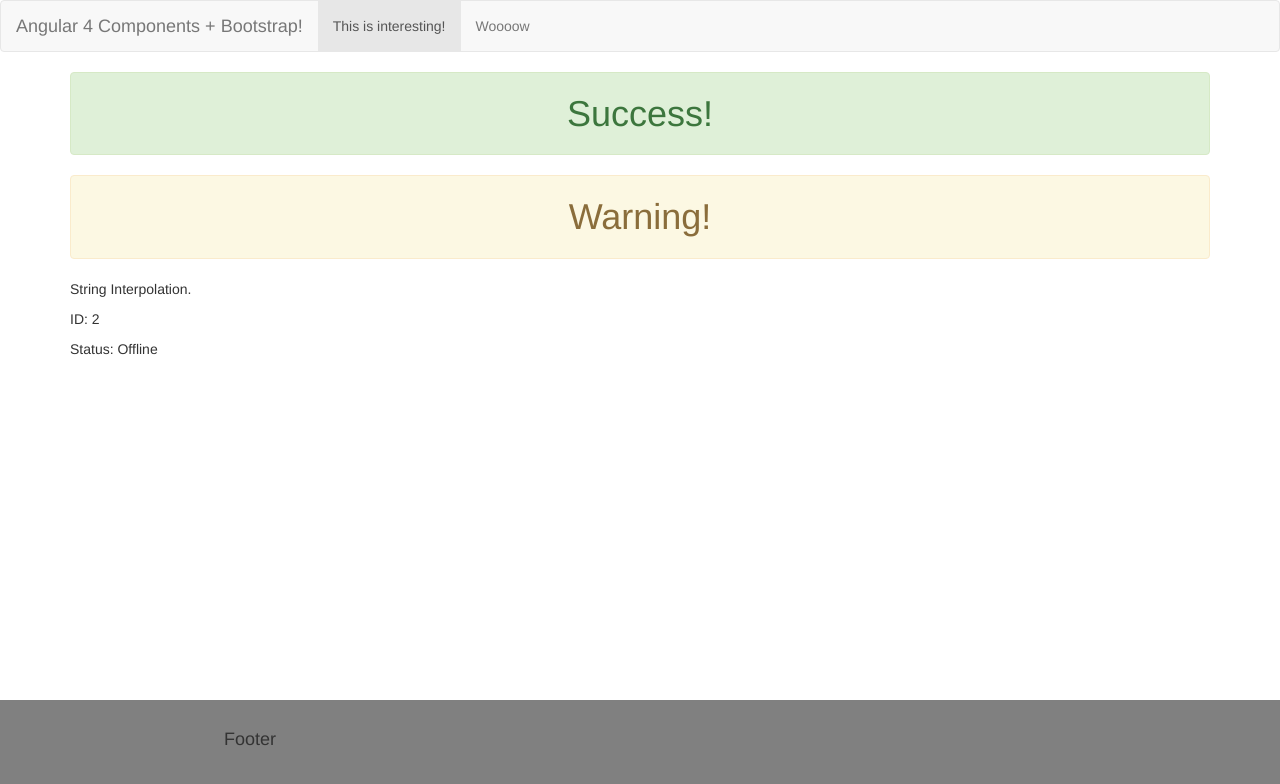
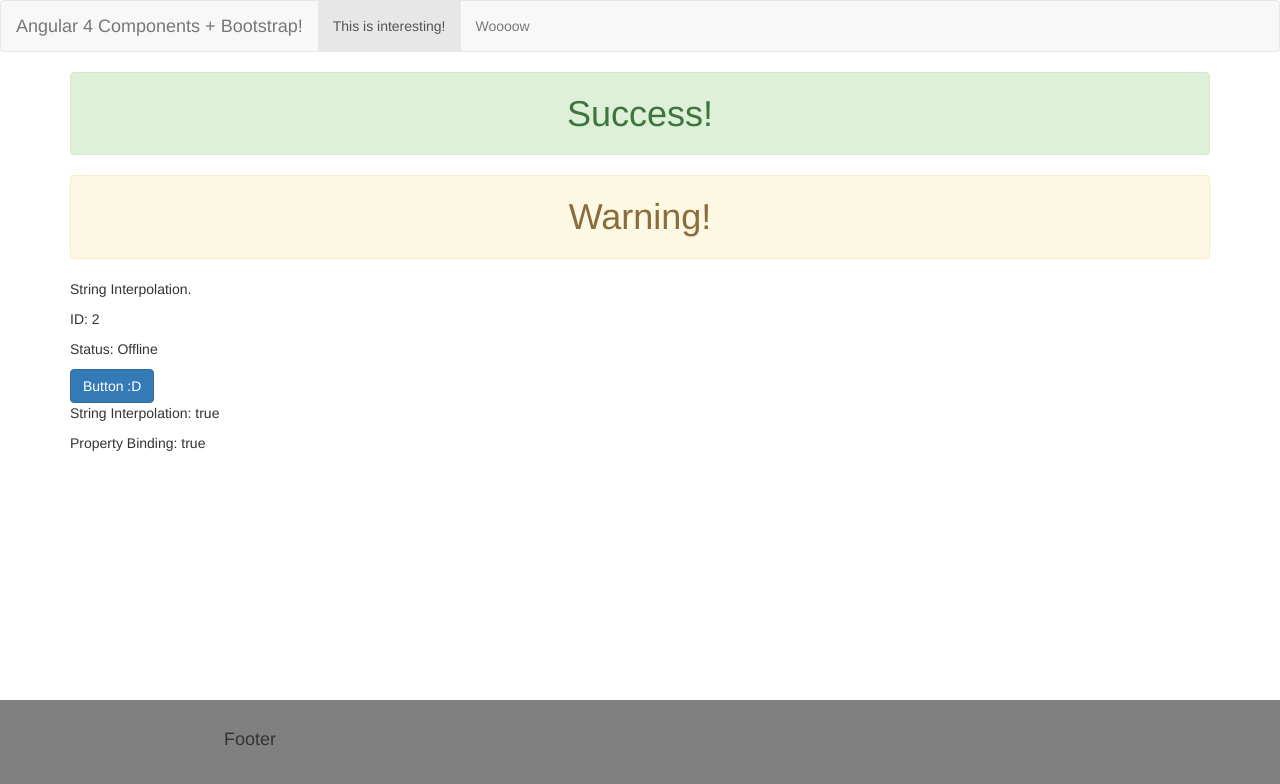
Before and after one commit to ArmandoHerra/Angular4, an Angular app in the folder myApp/: page / in a window 1280 px wide. Shown: the top 784 px of the page. Built offline with nearby package versions, Linux system fonts and the light colour scheme.

Commit message:
Added the property-binding component to better understand the use of property binding in Angular.

```diff
--- a/myApp/src/app/app.module.ts
+++ b/myApp/src/app/app.module.ts
@@ -10,6 +10,7 @@ import { FooterComponent } from './footer/footer.component';
 import { WarningComponent } from './warning/warning.component';
 import { SuccessComponent } from './success/success.component';
 import { StringInterpolationComponent } from './string-interpolation/string-interpolation.component';
+import { PropertyBindingComponent } from './property-binding/property-binding.component';
 
 @NgModule({
 	declarations: [
@@ -19,7 +20,8 @@ import { StringInterpolationComponent } from './string-interpolation/string-inte
 		FooterComponent,
         WarningComponent,
         SuccessComponent,
-        StringInterpolationComponent
+        StringInterpolationComponent,
+        PropertyBindingComponent
 	],
 	imports: [
 		BrowserModule,
--- a/myApp/src/app/body/body.component.html
+++ b/myApp/src/app/body/body.component.html
@@ -2,4 +2,5 @@
     <app-success></app-success>
     <app-warning></app-warning>
     <app-string-interpolation></app-string-interpolation>
+    <app-property-binding></app-property-binding>
 </div>
--- /dev/null
+++ b/myApp/src/app/property-binding/property-binding.component.html
@@ -0,0 +1,9 @@
+<div class="row">
+    <div class="col-md-12">
+        <button class="btn btn-primary" [disabled]="!allowNewMessage">Button :D</button>
+        <!-- String Interpolation -->
+        <p>String Interpolation: <span>{{ allowNewMessage }}</span></p>
+        <!-- Property Binding -->
+        <p>Property Binding: <span [innerText]="allowNewMessage"></span></p>
+    </div>
+</div>
--- /dev/null
+++ b/myApp/src/app/property-binding/property-binding.component.ts
@@ -0,0 +1,21 @@
+import { Component, OnInit } from '@angular/core';
+
+@Component({
+	selector: 'app-property-binding',
+	templateUrl: './property-binding.component.html',
+	styleUrls: ['./property-binding.component.css']
+})
+export class PropertyBindingComponent implements OnInit {
+
+    allowNewMessage = false;
+
+	constructor() {
+        setTimeout(() => {
+            this.allowNewMessage = true;
+        }, 2000);
+    }
+
+	ngOnInit() {
+	}
+
+}
```
Also changed, not shown: myApp/src/app/property-binding/property-binding.component.css (added), 1 other file (tests, documents, lock files or other folders).
